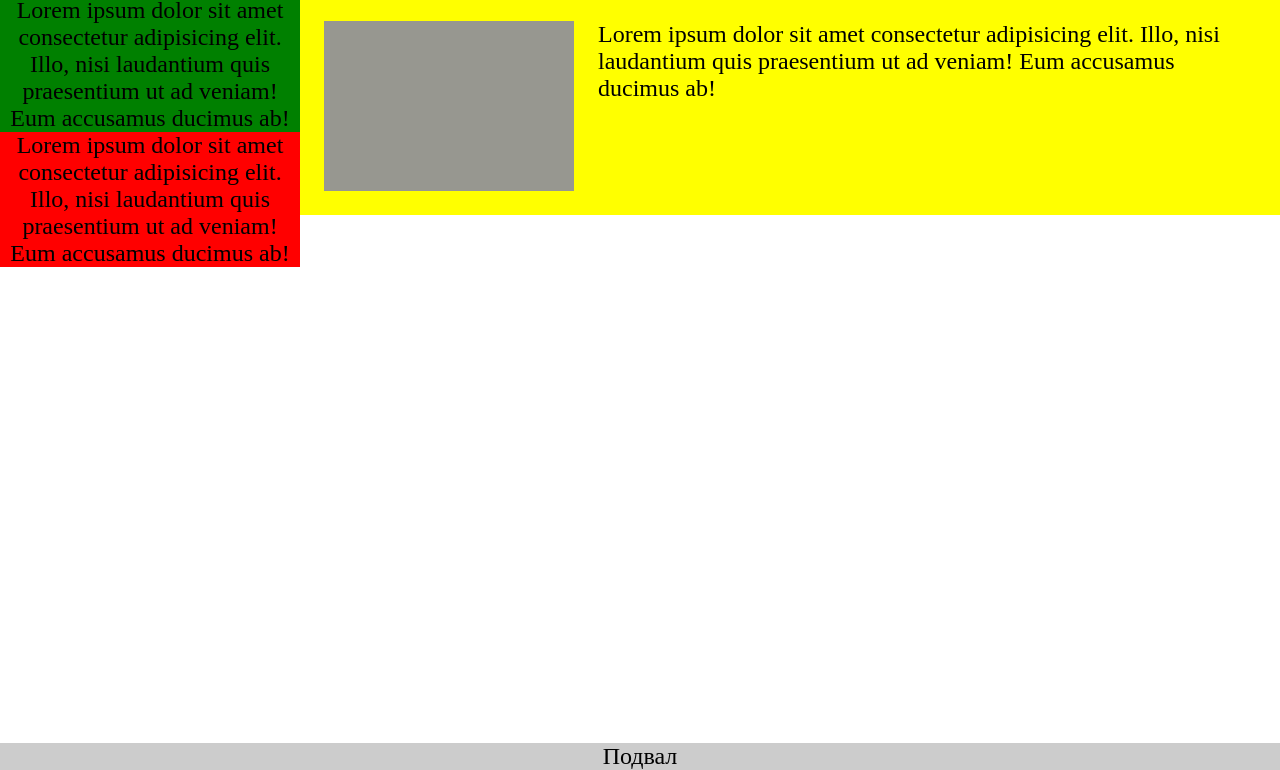
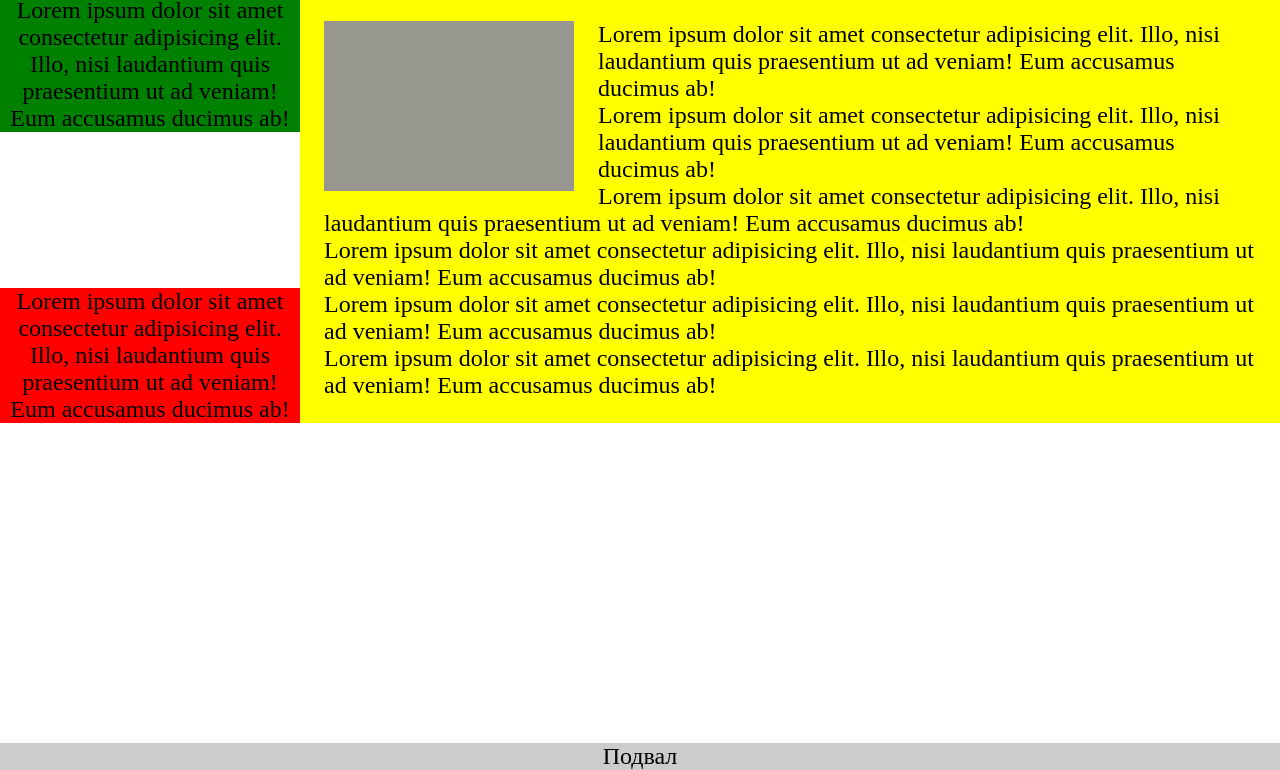
Before and after one commit to RTinIT/some-layout, a website built with webpack: page index.html in a window 1280 px wide. Shown: the part 30-800 px from the top of the page. Built offline with nearby package versions, Linux system fonts and the light colour scheme.

Commit message:
feat: add much more content

```diff
--- a/index.html
+++ b/index.html
@@ -36,6 +36,21 @@
         <p>
           Lorem ipsum dolor sit amet consectetur adipisicing elit. Illo, nisi laudantium quis praesentium ut ad veniam! Eum accusamus ducimus ab!
         </p>
+        <p>
+          Lorem ipsum dolor sit amet consectetur adipisicing elit. Illo, nisi laudantium quis praesentium ut ad veniam! Eum accusamus ducimus ab!
+        </p>
+        <p>
+          Lorem ipsum dolor sit amet consectetur adipisicing elit. Illo, nisi laudantium quis praesentium ut ad veniam! Eum accusamus ducimus ab!
+        </p>
+        <p>
+          Lorem ipsum dolor sit amet consectetur adipisicing elit. Illo, nisi laudantium quis praesentium ut ad veniam! Eum accusamus ducimus ab!
+        </p>
+        <p>
+          Lorem ipsum dolor sit amet consectetur adipisicing elit. Illo, nisi laudantium quis praesentium ut ad veniam! Eum accusamus ducimus ab!
+        </p>
+        <p>
+          Lorem ipsum dolor sit amet consectetur adipisicing elit. Illo, nisi laudantium quis praesentium ut ad veniam! Eum accusamus ducimus ab!
+        </p>
         <div class="clear"></div>
 
       </div>
```
